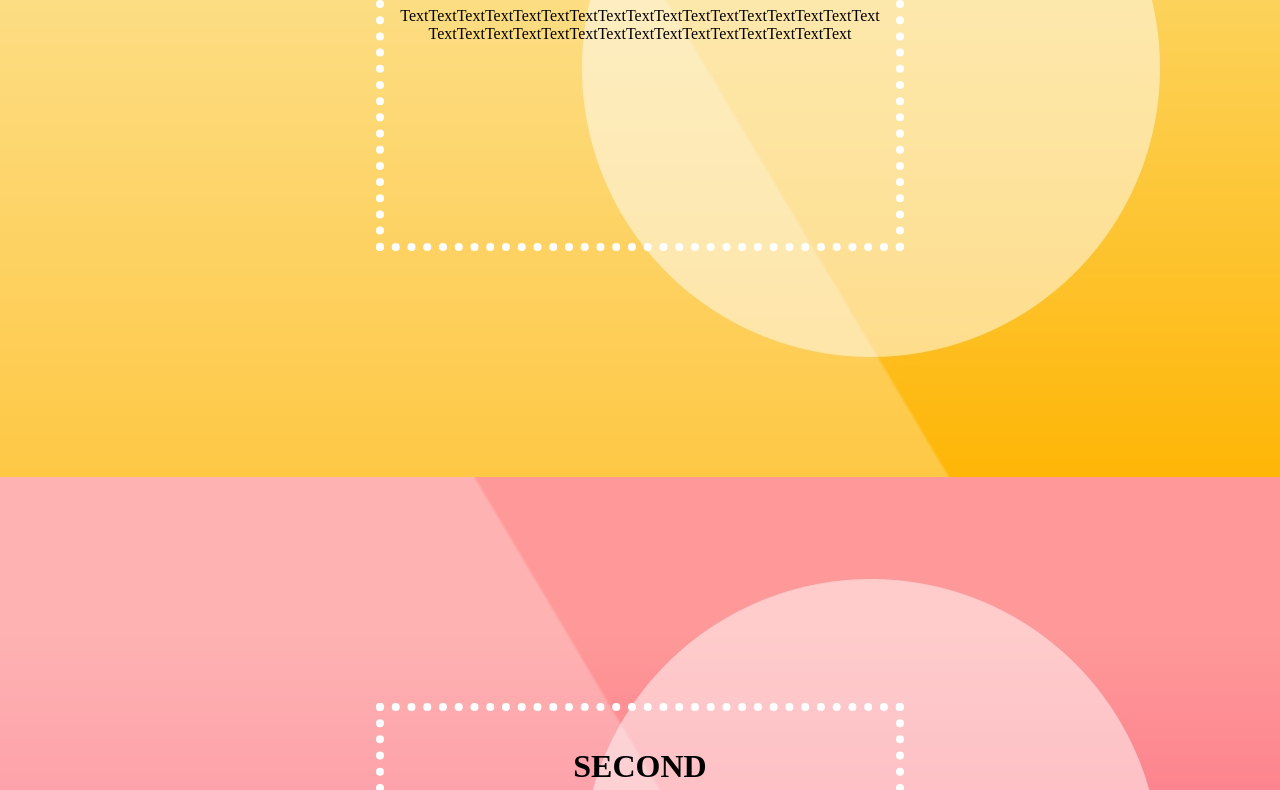
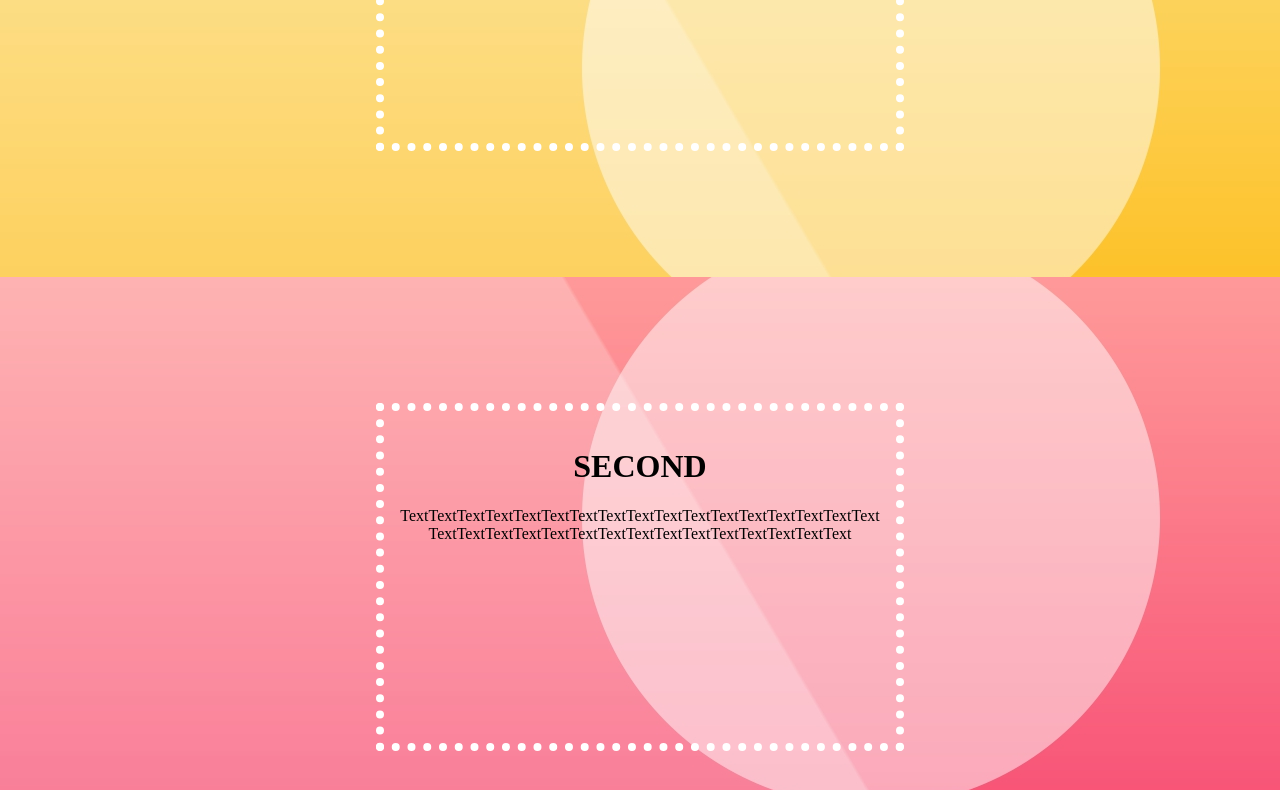
Before and after one commit to THiragi/study-in-parallax, a plain HTML site: page index.html in a window 1280 px wide. Shown: the part 323-1113 px from the top of the page. Drawn offline with Linux system fonts and the light colour scheme.

Commit message:
min-height 600px

```diff
--- a/index.js
+++ b/index.js
@@ -1,5 +1,5 @@
 document.addEventListener('DOMContentLoaded', () => {
-  const targetFactor = 0.5; // パララックスの移動量
+  const targetFactor = 0.25; // パララックスの移動量
   const windowHeight = document.documentElement.clientHeight; // 画面の高さ
 
   const parallax = document.getElementsByClassName('parallax');
--- a/style.css
+++ b/style.css
@@ -3,7 +3,7 @@ body {
 }
 
 .parallax {
-  min-height: 800px;
+  min-height: 600px;
   background-position: center top;
   background-repeat: no-repeat;
   object-fit: cover;
```
